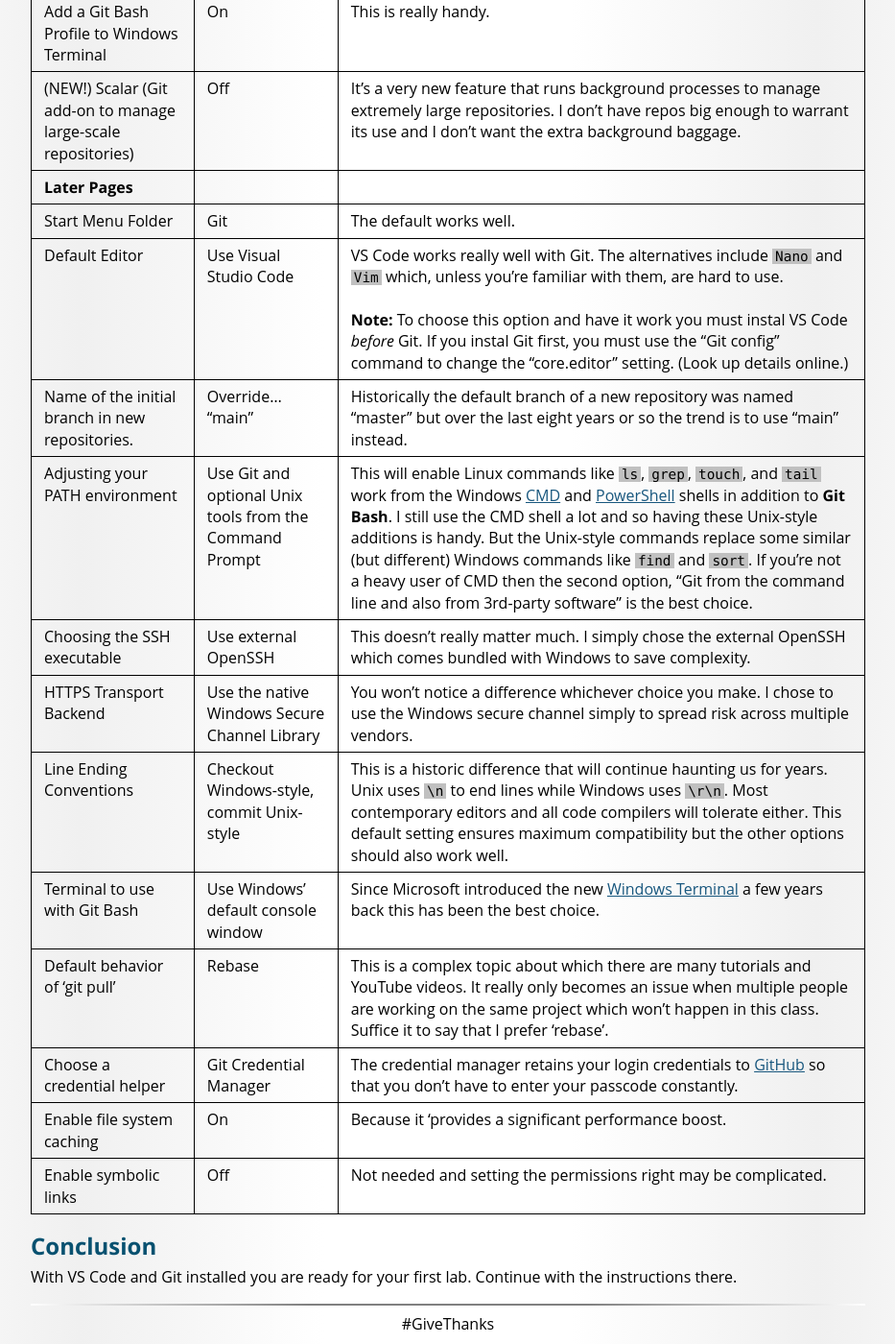
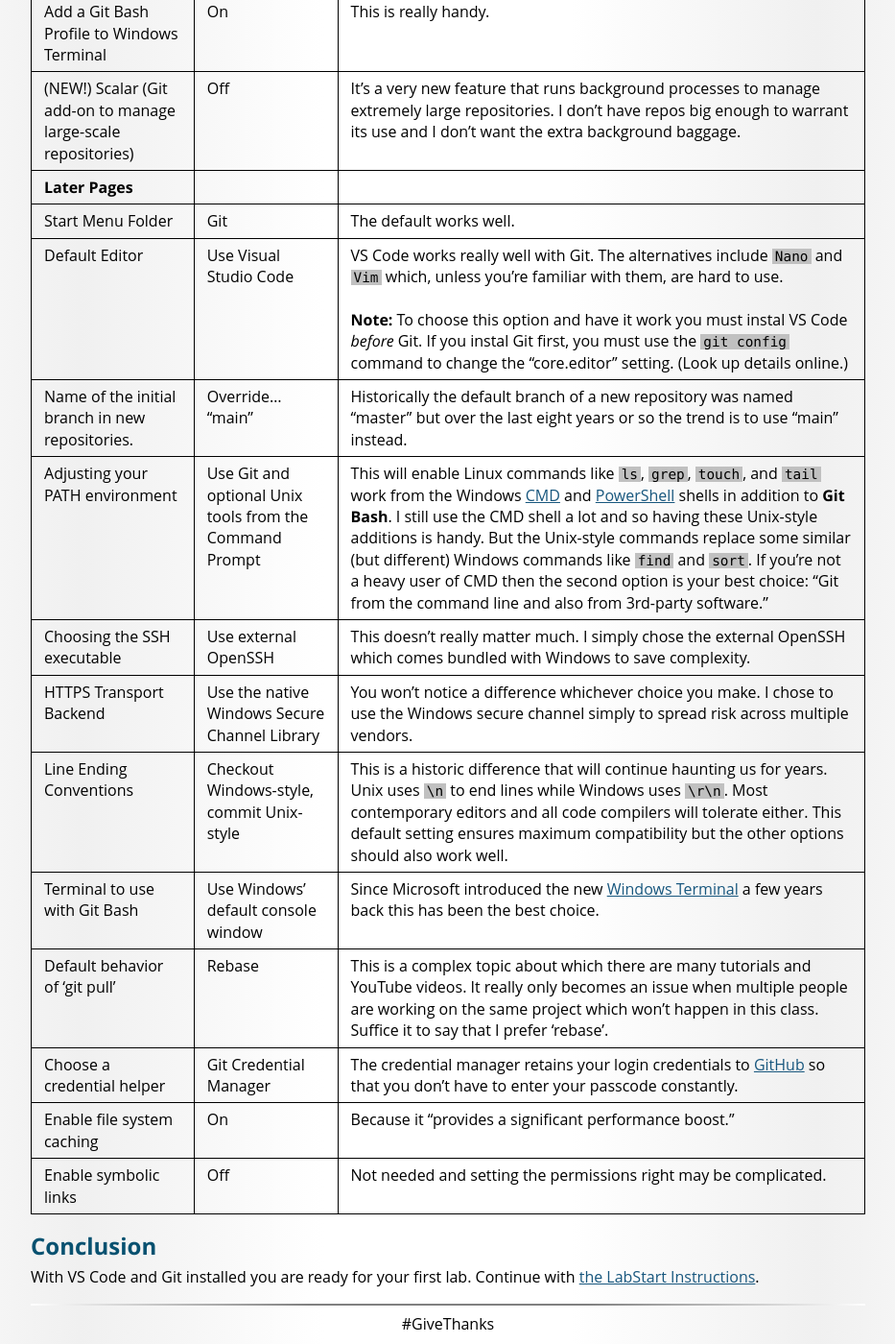
Before and after one commit to BYU-ITC-210/BYU-ITC-210.github.io, a Jekyll site: the page built from InstallCodeAndGit.md, in a window 1280 px wide and 1400 px high, scrolled down 1800 px. Shown: the whole window at 96% size, without its empty margins (173-1106 px from the left). Built offline with Jekyll 4.4.1, drawn with Linux system fonts in a browser that asks for light colours; some web fonts are replaced; some of the changed text lies outside the part shown.

Commit message:
Edits to InstallCodeAndGit

```diff
--- a/InstallCodeAndGit.md
+++ b/InstallCodeAndGit.md
@@ -46,7 +46,7 @@
 |------|-------|---|
 |Icons on the desktop|Off|My desktop is too cluttered. I don't like app shortcuts there.|
 |Windows Explorer: "Open Git Bash here"|Off|Just my preference. I launch Bash from the Windows Terminal. But many people like this option.|
-|windows Explorer: "Open Git GUI here"|Off|Again, just my preference.|
+|Windows Explorer: "Open Git GUI here"|Off|Again, just my preference.|
 |Git LFS (Large File Support)|On|Valuable when including images and video in your repo.|
 |Associate .git* configuration files with the default text editor.|On|This handy for editing files like `.gitignore`|
 |Associate .sh files to be run with Bash|On|This lets you launch .sh shell scripts on Git Bash.|
@@ -55,18 +55,18 @@
 |(NEW!) Scalar (Git add-on to manage large-scale repositories)|Off|It's a very new feature that runs background processes to manage extremely large repositories. I don't have repos big enough to warrant its use and I don't want the extra background baggage.|
 |**Later Pages**|||
 |Start Menu Folder|Git|The default works well.|
-|Default Editor|Use Visual Studio Code|VS Code works really well with Git. The alternatives include `Nano` and `Vim` which, unless you're familiar with them, are hard to use.<br/><br/>**Note:** To choose this option and have it work you must instal VS Code *before* Git. If you instal Git first, you must use the "Git config" command to change the "core.editor" setting. (Look up details online.) |
+|Default Editor|Use Visual Studio Code|VS Code works really well with Git. The alternatives include `Nano` and `Vim` which, unless you're familiar with them, are hard to use.<br/><br/>**Note:** To choose this option and have it work you must instal VS Code *before* Git. If you instal Git first, you must use the `git config` command to change the "core.editor" setting. (Look up details online.) |
 |Name of the initial branch in new repositories.|Override... "main"|Historically the default branch of a new repository was named "master" but over the last eight years or so the trend is to use "main" instead.|
-|Adjusting your PATH environment|Use Git and optional Unix tools from the Command Prompt|This will enable Linux commands like `ls`, `grep`, `touch`, and `tail` work from the Windows [CMD](https://en.wikipedia.org/wiki/Cmd.exe) and [PowerShell](https://en.wikipedia.org/wiki/PowerShell) shells in addition to **Git Bash**. I still use the CMD shell a lot and so having these Unix-style additions is handy. But the Unix-style commands replace some similar (but different) Windows commands like `find` and `sort`. If you're not a heavy user of CMD then the second option, "Git from the command line and also from 3rd-party software" is the best choice.|
+|Adjusting your PATH environment|Use Git and optional Unix tools from the Command Prompt|This will enable Linux commands like `ls`, `grep`, `touch`, and `tail` work from the Windows [CMD](https://en.wikipedia.org/wiki/Cmd.exe) and [PowerShell](https://en.wikipedia.org/wiki/PowerShell) shells in addition to **Git Bash**. I still use the CMD shell a lot and so having these Unix-style additions is handy. But the Unix-style commands replace some similar (but different) Windows commands like `find` and `sort`. If you're not a heavy user of CMD then the second option is your best choice: "Git from the command line and also from 3rd-party software."|
 |Choosing the SSH executable|Use external OpenSSH|This doesn't really matter much. I simply chose the external OpenSSH which comes bundled with Windows to save complexity.|
 |HTTPS Transport Backend|Use the native Windows Secure Channel Library|You won't notice a difference whichever choice you make. I chose to use the Windows secure channel simply to spread risk across multiple vendors.|
 |Line Ending Conventions|Checkout Windows-style, commit Unix-style|This is a historic difference that will continue haunting us for years. Unix uses `\n` to end lines while Windows uses `\r\n`. Most contemporary editors and all code compilers will tolerate either. This default setting ensures maximum compatibility but the other options should also work well.|
 |Terminal to use with Git Bash|Use Windows' default console window|Since Microsoft introduced the new [Windows Terminal](https://learn.microsoft.com/en-us/windows/terminal/) a few years back this has been the best choice.|
 |Default behavior of 'git pull'|Rebase|This is a complex topic about which there are many tutorials and YouTube videos. It really only becomes an issue when multiple people are working on the same project which won't happen in this class. Suffice it to say that I prefer 'rebase'.|
 |Choose a credential helper|Git Credential Manager|The credential manager retains your login credentials to [GitHub](https://github.com/) so that you don't have to enter your passcode constantly.|
-|Enable file system caching|On|Because it 'provides a significant performance boost.|
+|Enable file system caching|On|Because it "provides a significant performance boost."|
 |Enable symbolic links|Off|Not needed and setting the permissions right may be complicated.|
 
 ## Conclusion
 
-With VS Code and Git installed you are ready for your first lab. Continue with the instructions there.
+With VS Code and Git installed you are ready for your first lab. Continue with [the LabStart Instructions](LabStart).
```
